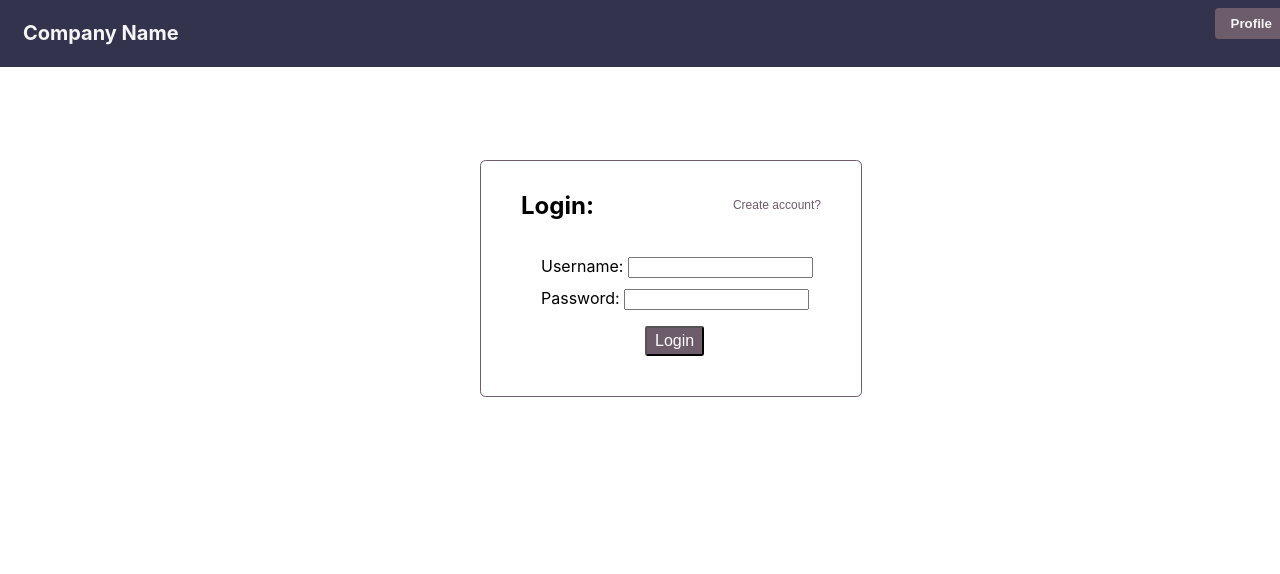
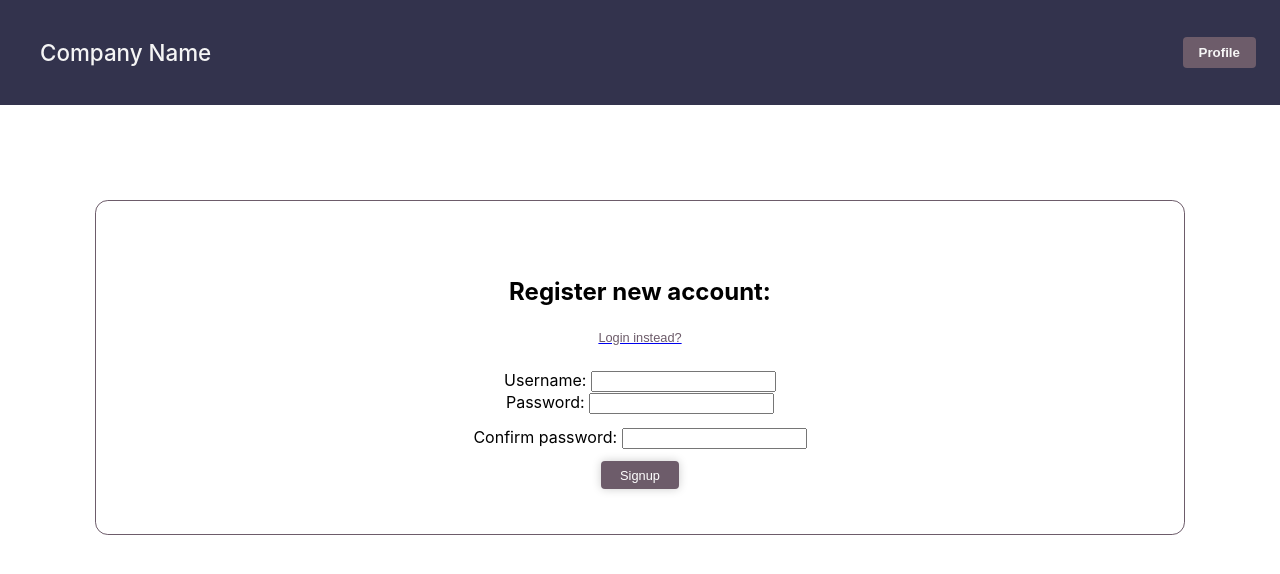
Before and after one commit to AWAP-6/consumer-frontend, a React (Create React App) app: page /register in a window 1280 px wide. Shown: the top 574 px of the page. Built offline with nearby package versions, Linux system fonts and the light colour scheme.

Commit message:
Update to already existing pages

```diff
--- a/package.json
+++ b/package.json
@@ -8,6 +8,7 @@
     "@testing-library/user-event": "^13.5.0",
     "react": "^18.2.0",
     "react-dom": "^18.2.0",
+    "react-router-dom": "^6.18.0",
     "react-scripts": "5.0.1",
     "web-vitals": "^2.1.4"
   },
--- a/public/index.html
+++ b/public/index.html
@@ -24,7 +24,7 @@
       work correctly both with client-side routing and a non-root public URL.
       Learn how to configure a non-root public URL by running `npm run build`.
     -->
-    <title>React App</title>
+    <title>Consumer App</title>
   </head>
   <body>
     <noscript>You need to enable JavaScript to run this app.</noscript>
--- /dev/null
+++ b/src/App.css
@@ -0,0 +1,6 @@
+.app-layout {
+    display: flex;
+    flex-direction: column;
+    align-items: center;
+    min-height: 100vh;
+  }
--- a/src/App.js
+++ b/src/App.js
@@ -1,13 +1,19 @@
 import React from "react";
-import Header from "./pages/Header";
+import { BrowserRouter as Router, Route, Routes } from "react-router-dom";
 import Login from "./pages/Login";
+import Register from "./pages/Register";
+import Packages from "./pages/PacketStatus";
+import "./App.css";
 
 function App() {
   return (
-    <div>
-      <Header />
-      <Login />
-    </div>
+    <Router>
+      <Routes>
+        <Route path="/packetstatus" element={<Packages />} />
+        <Route path="/register" element={<Register />} />
+        <Route path="/" element={<Login />} />
+      </Routes>
+    </Router>
   );
 }
 
--- a/src/pages/Login.js
+++ b/src/pages/Login.js
@@ -1,23 +1,32 @@
 import React from "react";
+import { Link } from "react-router-dom";
 import "../styles/Login.css";
+import Header from "./Header.js";
 
 const Login = () => (
+  <div>
+    <Header />
     <div className="login-container">
       <div className="flex-container">
         <h2 className="font-bold">Login:</h2>
+        <Link to="/register">
           <button className="create-account">Create account?</button>
+        </Link>
       </div>
       <form className="form-styles">
         <div className="input-styles">
           <label>Username: </label>
           <input type="text" className="input-field" />
-      </div>
           <div className="input-styles">
             <label>Password: </label>
             <input type="password" className="input-field" />
           </div>
-      <button className="login-button">Login</button>
+          <Link to="/packetstatus">
+            <button className="log-in-button">Login</button>
+          </Link>
+        </div>
       </form>
+    </div>
   </div>
 );
 
--- a/src/pages/PacketStatus.js
+++ b/src/pages/PacketStatus.js
@@ -1,5 +1,7 @@
+// TODO!
+
 import React from "react";
-import "../PacketStatus.css";
+import "../styles/PacketStatus.css";
 
 function PackageCard({ title, description }) {
   return (
--- a/src/pages/Register.js
+++ b/src/pages/Register.js
@@ -1,23 +1,36 @@
 import React from "react";
+import { Link } from "react-router-dom";
 import "../styles/Register.css";
+import Header from "./Header.js";
 
 const Register = () => (
+  <div>
+    <Header />
     <div className="register-container">
       <div className="flex-container">
         <h2 className="font-bold">Register new account:</h2>
+        <Link to="/">
           <button className="login-instead">Login instead?</button>
+        </Link>
       </div>
       <form className="form-styles">
         <div className="input-styles">
           <label>Username: </label>
           <input type="text" className="input-field" />
-      </div>
           <div className="input-styles">
             <label>Password: </label>
             <input type="password" className="input-field" />
           </div>
+          <div className="input-styles">
+            <label>Confirm password: </label>
+            <input type="password" className="input-field" />
+          </div>
+          <Link to="/packetstatus">
             <button className="register-button">Signup</button>
+          </Link>
+        </div>
       </form>
+    </div>
   </div>
 );
 
--- a/src/styles/Header.css
+++ b/src/styles/Header.css
@@ -1,17 +1,22 @@
 .custom-header {
   display: flex;
   justify-content: space-between;
+  align-items: center;
   background-color: #33334d;
   color: whitesmoke;
-    padding: 8px;
+  padding: 1.5rem;
+  margin-bottom: 5vh;
   position: fixed;
   top: 0;
-    width: 100%;
+  left: 0;
+  right: 0;
+  z-index: 1000;
 }
 
 .company-name {
-    font-size: 20px;
-    padding-left: 15px;
+  font-size: 1.4rem;
+  font-weight: 500;
+  padding-left: 1rem;
 }
 
 .profile-menu {
@@ -22,10 +27,11 @@
   background-color: #6d5c6a;
   color: whitesmoke;
   font-weight: bold;
-    padding: 8px 16px;
+  padding: 0.5rem 1rem;
   border: none;
   border-radius: 4px;
   cursor: pointer;
+  transition: background-color 0.3s ease;
 }
 
 .profile-button:hover {
@@ -39,9 +45,10 @@
   margin-top: 8px;
   background-color: #33334d;
   border-radius: 4px;
-    font-size: 12px;
-    padding: 8px;
+  font-size: 1rem;
+  padding: 0.5rem;
   width: 160px;
+  box-shadow: 0 0 10px rgba(0, 0, 0, 0.2);
 }
 
 .menu-dropdown ul {
@@ -53,7 +60,8 @@
 .menu-dropdown li {
   color: whitesmoke;
   cursor: pointer;
-    padding: 8px;
+  padding: 0.5rem;
+  transition: color 0.3s ease;
 }
 
 .menu-dropdown li:hover {
--- a/src/styles/Login.css
+++ b/src/styles/Login.css
@@ -1,22 +1,19 @@
 .login-container {
- padding: 2.5rem;
- border-radius: 0.35rem;
- border: 1px solid #6d5c6a;
- display: grid;
- grid-template-columns: repeat(1, minmax(0, 1fr));
- gap: 1rem;
- align-content: center;
- max-width: 300px;
- margin-top: 10rem;
- margin-left: 30rem;
+  padding: 2.5vw;
+  border-radius: 1vw;
+  border: 1px solid #6d5c6a;
+  display: flex;
+  flex-direction: column;
+  align-items: center;
+  max-width: 30vw;
+  margin: 25vh auto 15rem;
 }
 
 .flex-container {
-  margin-top: -30px;
   display: flex;
   justify-content: space-between;
+  width: 100%;
 }
-
 
 .create-account {
   display: inline;
@@ -24,38 +21,41 @@
   border: none;
   padding: 0;
   margin: 0;
-  font-size: 0.75rem;
+  font-size: 1vw;
   text-decoration: none;
   color: #6d5c6a;
 }
 
 .create-account:hover {
   text-decoration: underline;
+  transition: underline 0.3s ease;
 }
 
 .form-styles {
-  padding-left: 20px;
+  display: grid;
+  grid-template-columns: 1fr;
+  gap: 1vw;
+  width: 100%;
+  box-sizing: border-box;
+  text-align: center;
 }
 
 .input-styles {
-  margin-bottom: 10px;
+  margin-bottom: 1vw;
 }
 
-.login-button {
-  display: flex;
-  align-items: center;
-  justify-content: center;
+.log-in-button {
   background-color: #6d5c6a;
   color: #fff;
-  font-size: medium;
-  margin-top: 1rem;
-  margin-left: 6.5rem;
-  padding-top: 0.25rem;
-  padding-bottom: 0.25rem;
-  padding-left: 0.5rem;
-  padding-right: 0.5rem;
-  border-radius: 0.15rem;
+  font-size: 1vw;
+  padding: 0.5vw 1.5vw;
+  max-width: 6rem;
+  border: none;
+  border-radius: 4px;
+  transition: background-color 0.3s ease;
+  box-shadow: 0 0 10px rgba(0, 0, 0, 0.2);
 }
-.login-button:hover {
+
+.log-in-button:hover {
   background-color: #ceb0b0;
 }
--- a/src/styles/Register.css
+++ b/src/styles/Register.css
@@ -1,20 +1,18 @@
 .register-container {
-    padding: 2.5rem;
-    border-radius: 0.35rem;
+  padding: 2.5vw;
+  border-radius: 1vw;
   border: 1px solid #6d5c6a;
-    display: grid;
-    grid-template-columns: repeat(1, minmax(0, 1fr));
-    gap: 1rem;
-    align-content: center;
-    max-width: 500px;
-    margin-top: 10rem;
-    margin-left: 25rem;
+  display: flex;
+  flex-direction: column;
+  align-items: center;
+  max-width: 80vw;
+  margin: 25vh auto 15rem;
 }
 
 .flex-container {
-     margin-top: -30px;
   display: flex;
   justify-content: space-between;
+  width: 100%;
 }
 
 .login-instead {
@@ -23,38 +21,41 @@
   border: none;
   padding: 0;
   margin: 0;
-     font-size: 0.75rem;
+  font-size: 1vw;
   text-decoration: none;
   color: #6d5c6a;
 }
 
 .login-instead:hover {
   text-decoration: underline;
+  transition: underline 0.3s ease;
 }
 
 .form-styles {
-     margin-left: 6rem;
+  display: grid;
+  grid-template-columns: 1fr;
+  gap: 1vw;
+  width: 100%;
+  box-sizing: border-box;
+  text-align: center;
 }
 
 .input-styles {
-     margin-bottom: 10px;
+  margin-bottom: 1vw;
 }
 
 .register-button {
-     display: flex;
-     align-items: center;
-     justify-content: center;
   background-color: #6d5c6a;
   color: #fff;
-     font-size: medium;
-     margin-top: 1rem;
-     margin-left: 6.5rem;
-     padding-top: 0.25rem;
-     padding-bottom: 0.25rem;
-     padding-left: 0.5rem;
-     padding-right: 0.5rem;
-     border-radius: 0.15rem;
+  font-size: 1vw;
+  padding: 0.5vw 1.5vw;
+  max-width: 6rem;
+  border: none;
+  border-radius: 4px;
+  transition: background-color 0.3s ease;
+  box-shadow: 0 0 10px rgba(0, 0, 0, 0.2);
 }
+
 .register-button:hover {
   background-color: #ceb0b0;
 }
```
Also changed, not shown: 1 other file (tests, documents, lock files or other folders). Lines whose indentation alone changed are shown as unchanged.
